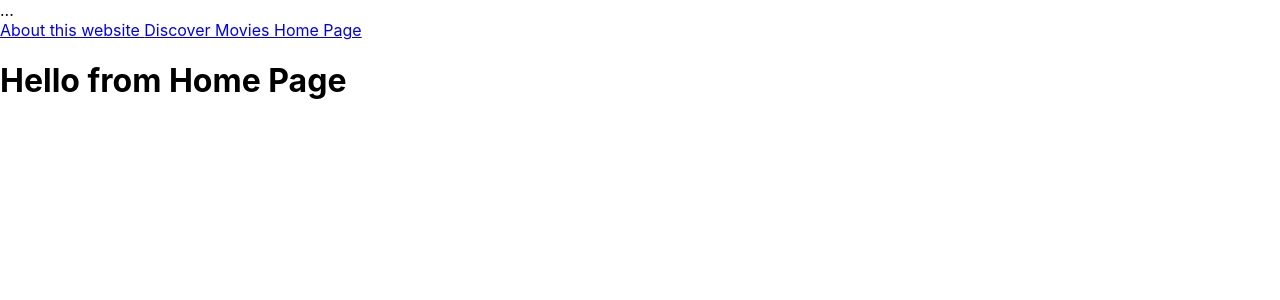
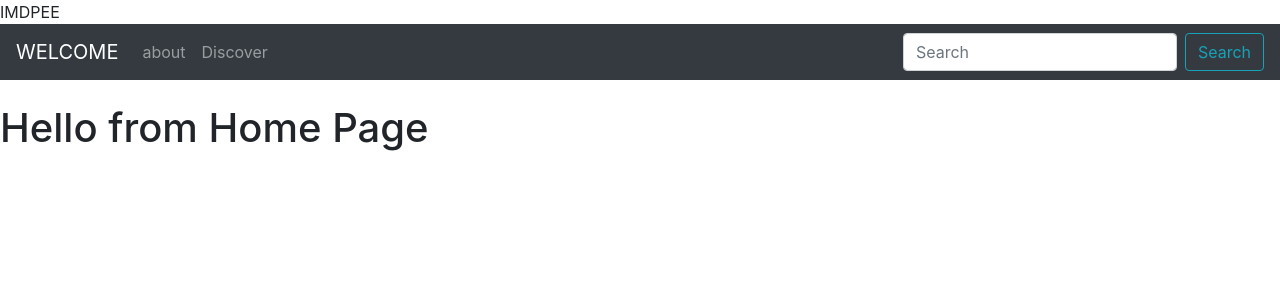
Before and after one commit to brambrulant/movie-discovery, a React (Create React App) app: page / in a window 1280 px wide. Shown: the top 300 px of the page. Built offline with nearby package versions, Linux system fonts and the light colour scheme.

Commit message:
updated navbar and some styling

```diff
--- a/package.json
+++ b/package.json
@@ -7,6 +7,7 @@
     "@testing-library/react": "^11.2.0",
     "@testing-library/user-event": "^12.2.2",
     "axios": "^0.21.0",
+    "bootstrap": "^4.5.3",
     "react": "^17.0.1",
     "react-bootstrap": "^1.4.0",
     "react-dom": "^17.0.1",
--- a/src/App.css
+++ b/src/App.css
@@ -1,3 +1,5 @@
+@import "~bootstrap/scss/bootstrap";
+
 .App {
   text-align: center;
 }
--- a/src/App.js
+++ b/src/App.js
@@ -3,11 +3,12 @@ import DiscoverMoviesPage from "./pages/DiscoverMoviesPage";
 import AboutPage from "./pages/AboutPage";
 import HomePage from "./pages/HomePage";
 import Navbar from "./pages/NavBar";
+import "bootstrap/dist/css/bootstrap.min.css";
 
 function App() {
   return (
     <div className="App">
-      <header className="App-header">...</header>
+      <header className="App-header">IMDPEE</header>
       <Navbar />
       <Switch>
         <Route path="/discover" component={DiscoverMoviesPage} />
--- a/src/pages/NavBar.js
+++ b/src/pages/NavBar.js
@@ -1,12 +1,21 @@
 import React from "react";
-import { NavLink } from "react-router-dom";
+import { Button, Form, FormControl, Nav, Navbar } from "react-bootstrap";
 
 export default function NavBar() {
   return (
     <div>
-      <NavLink to="/about"> About this website </NavLink>
-      <NavLink to="/discover"> Discover Movies </NavLink>
-      <NavLink to="/"> Home Page</NavLink>
+      <Navbar bg="dark" variant="dark">
+        <Navbar.Brand href="/">WELCOME</Navbar.Brand>
+        <Nav className="mr-auto">
+          <Nav.Link href="/about">about</Nav.Link>
+          <Nav.Link href="/discover">Discover</Nav.Link>
+        </Nav>
+        <Form inline>
+          <FormControl type="text" placeholder="Search" className="mr-sm-2" />
+          <Button variant="outline-info">Search</Button>
+        </Form>
+      </Navbar>
+      <br />
     </div>
   );
 }
```
Also changed, not shown: src/components/MoviePage.js (added, +7 -0 lines), 1 other file (tests, documents, lock files or other folders).
